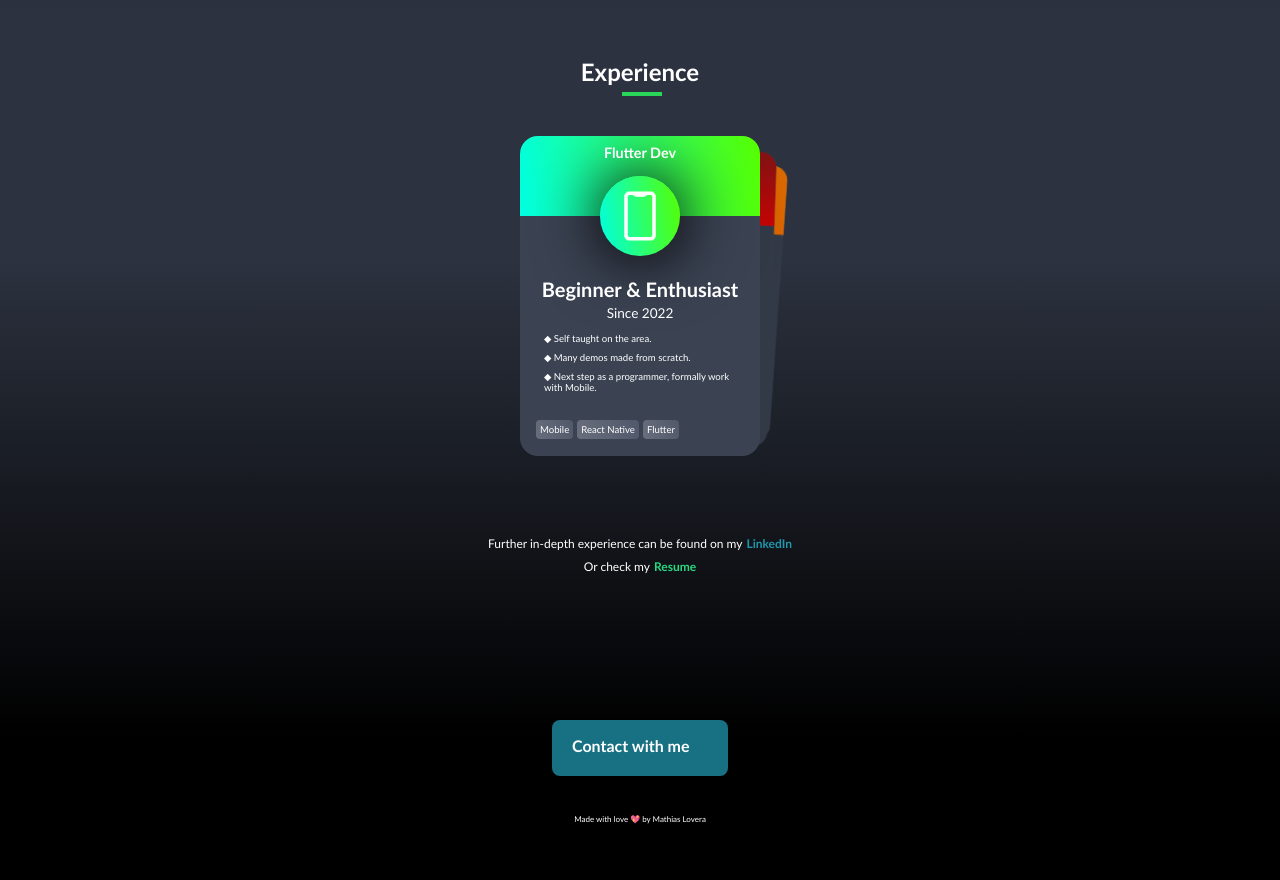
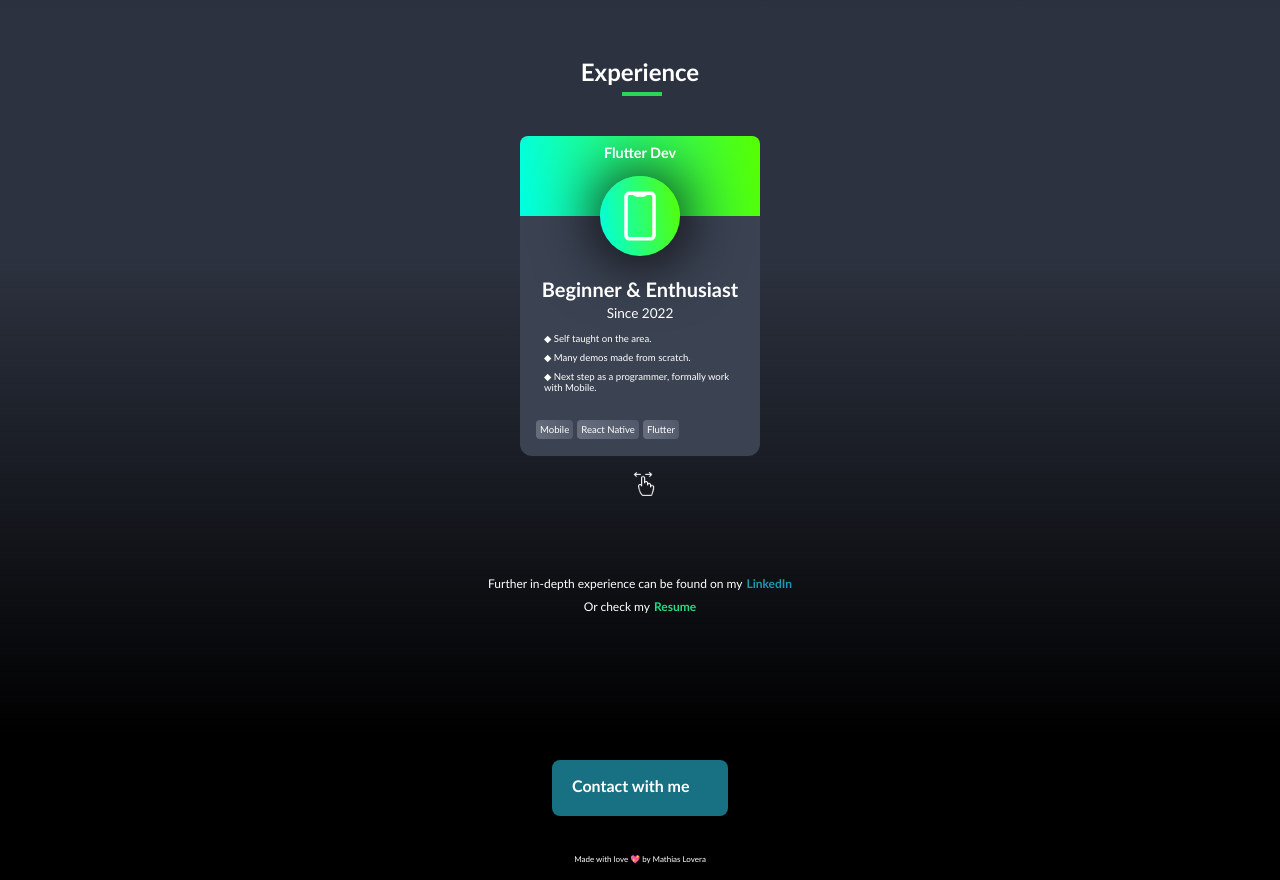
Before and after one commit to isnotSenshi/gh-page, a React (Create React App) app: page / in a window 1280 px wide. Shown: the part 1600-2480 px from the top of the page. Before the commit the page ends 2440 px from the top, so only its background shows below. Built offline with nearby package versions, Linux system fonts and the light colour scheme.

Commit message:
scroll fix

```diff
--- a/src/Components/Swiper/index.tsx
+++ b/src/Components/Swiper/index.tsx
@@ -2,20 +2,34 @@ import { Swiper, SwiperSlide } from 'swiper/react'
 import 'swiper/css'
 import 'swiper/css/effect-cards'
 import './styles.css'
-import { EffectCards } from 'swiper/modules'
 import { CustomBox } from '../../Styles/customBox'
+import { EffectCreative } from 'swiper/modules'
 import { EXPERIENCE, SWIPER_MAIN } from '../../Constants/components'
 import Card from '../Card'
 import uniqueId from 'lodash/uniqueId'
+import RenderMedia from '../Media'
+import ICONS from '../../Constants/icons'
+import { ShakingImg } from '../../Styles/media'
 
 const SwiperCards = () => {
      return (
           <CustomBox {...SWIPER_MAIN.container}>
                <Swiper
-                    effect={'cards'}
+                    effect={'creative'}
                     grabCursor={true}
-                    modules={[EffectCards]}
-
+                    modules={[EffectCreative]}
+                    pagination={{
+                         clickable: true,
+                    }}
+                    creativeEffect={{
+                         prev: {
+                              shadow: true,
+                              translate: [0, 0, -400],
+                         },
+                         next: {
+                              translate: ['100%', 0, 0],
+                         },
+                    }}
                >
                     <CustomBox $styleString={'display: flex; justify-content: center;'}>
                          {EXPERIENCE.cardBox.map((card: any, i: any) => (
@@ -25,6 +39,10 @@ const SwiperCards = () => {
                          ))}
                     </CustomBox>
                </Swiper>
+
+               <CustomBox $styleString={'display: flex; justify-content: center; margin-top: 2vh;'}>
+                    <ShakingImg src={ICONS.SWIPE} width={'3vh'} />
+               </CustomBox>
           </CustomBox>
      )
 }
--- a/src/Constants/components.tsx
+++ b/src/Constants/components.tsx
@@ -104,6 +104,7 @@ const INDEX = {
 
 const HOME = {
      $styleString: `
+          overflow-x: hidden;
           height: 100vh;
           animation-iteration-count: 1;
      `,
@@ -1020,6 +1021,7 @@ const SWIPER_MAIN = {
      container: {
           $styleString: `
                margin-top: 5vh;
+               position: fixed;
      ` },
 }
 
--- a/src/Constants/icons.tsx
+++ b/src/Constants/icons.tsx
@@ -31,6 +31,7 @@ import mailMe from '../Images/mailme.png'
 import claro from '../Images/claro.png'
 import teeromu from '../Images/teeromu.png'
 import smartPhoneWhite from '../Images/smartphonewhite.png'
+import swipe from '../Images/swipe.png'
 
 export const ICONS = {
      PEPE_PNG: pepePng,
@@ -65,7 +66,8 @@ export const ICONS = {
      BLACK_ROBOT: robotBlack,
      BLACK_FOLDER: folderBlack,
      BLACK_MOBILE: mobileBlack,
-     BLACK_WWW: internetBlack
+     BLACK_WWW: internetBlack,
+     SWIPE: swipe,
 }
 
 export default ICONS
--- a/src/Pages/MobilePage/experience.tsx
+++ b/src/Pages/MobilePage/experience.tsx
@@ -41,7 +41,7 @@ const Experience: FunctionComponent = () => {
 
                     <CustomBox {...EXPERIENCE.contactWithContainer} ref={ref}>
                          {EXPERIENCE.$linkedInMessage.map((message: any) =>
-                              <RenderText {...message} key={uniqueId()}/>
+                              <RenderText {...message} key={uniqueId()} />
                          )}
                     </CustomBox>
 
--- a/src/Styles/media/index.tsx
+++ b/src/Styles/media/index.tsx
@@ -44,23 +44,25 @@ export const Media = styled('img') <MediaInterface>`
 `
 
 const imgAnimation = keyframes`
-  5%    {rotate: 0deg;}
-  10%   {rotate: -10deg;}
-  15%   {rotate: 0deg;}
-  20%   {rotate: -10deg;}
-  25%   {rotate: 0deg;}
-  30%   {rotate: -10deg;}
-  35%   {rotate: 0deg;}
-  100%  {rotate: 0deg;}
+  0%    {margin-left: 1vh;}
+  15%   {margin-left: -1vh;}
+  20%   {margin-left: 1vh;}
+  25%   {margin-left: -1vh;}
+  30%   {margin-left: 1vh;}
+  35%   {margin-left: -1vh;}
+  40%   {margin-left: 1vh;}
+  45%   {margin-left: -1vh;}
+  50%   {margin-left: 1vh;}
+  55%   {margin-left: -1vh;}
+  60%   {margin-left: 0vh;}
+  100%   {margin-left: 0vh;}
 `
 
 export const ShakingImg = styled("img")(
 	({ width }) => css`
 	  width: ${width || '60px'};
 	  display: block;
-	  margin-left: auto;
-	  margin-right: auto;
-	  animation: ${imgAnimation} 2s infinite;
+	  animation: ${imgAnimation} 5s infinite;
 	`
 )
 
```
Also changed, not shown: src/Images/swipe.png (added).
